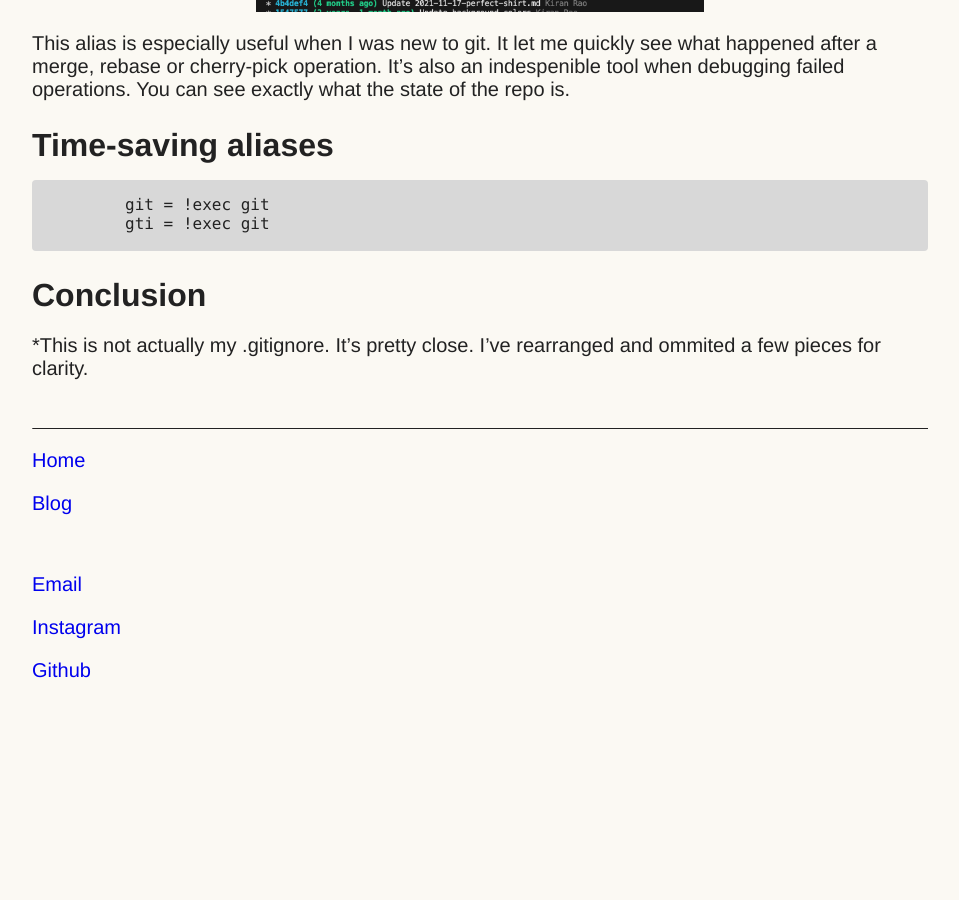
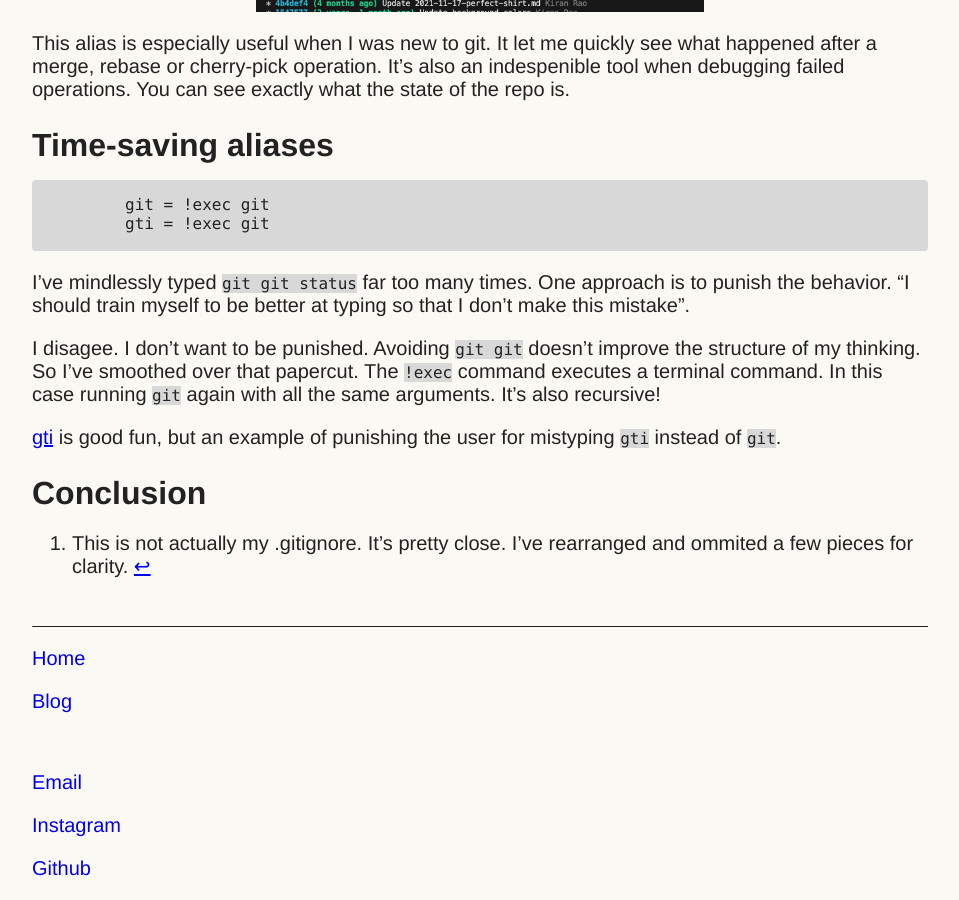
Before and after one commit to Kiran-Rao/kiran-rao.github.io, a Jekyll site: the page built from docs/unpublished/2024-06-13-git-config.md, in a window 1280 px wide and 900 px high, scrolled down 3333 px. Shown: the whole window, without its empty margins (160-1119 px from the left). Built offline with Jekyll 4.4.1, drawn with Linux system fonts in a browser that asks for light colours; before the commit the page ends 4035 px from its top, so only the background shows below that; some of the changed text lies outside the part shown.

Commit message:
Use markdown citation

````diff
--- a/docs/unpublished/2024-06-13-git-config.md
+++ b/docs/unpublished/2024-06-13-git-config.md
@@ -143,6 +143,12 @@ This alias is especially useful when I was new to git. It let me quickly see wha
 	gti = !exec git
 ```
 
+I've mindlessly typed `git git status` far too many times. One approach is to punish the behavior. "I should train myself to be better at typing so that I don't make this mistake".
+
+I disagee. I don't want to be punished. Avoiding `git git` doesn't improve the structure of my thinking. So I've smoothed over that papercut. The `!exec` command executes a terminal command. In this case running `git` again with all the same arguments. It's also recursive!
+
+[gti](https://www.cyberciti.biz/linux-news/linux-unix-desktop-fun-gti-get-jeep-car-when-you-mistype-git/) is good fun, but an example of punishing the user for mistyping `gti` instead of `git`.
+
 ## Conclusion
 
-\*This is not actually my .gitignore. It's pretty close. I've rearranged and ommited a few pieces for clarity.
+[^1]: This is not actually my .gitignore. It's pretty close. I've rearranged and ommited a few pieces for clarity.
````
Also changed, not shown: other parts of docs/unpublished/2024-06-13-git-config.md (+1 -1 lines).
